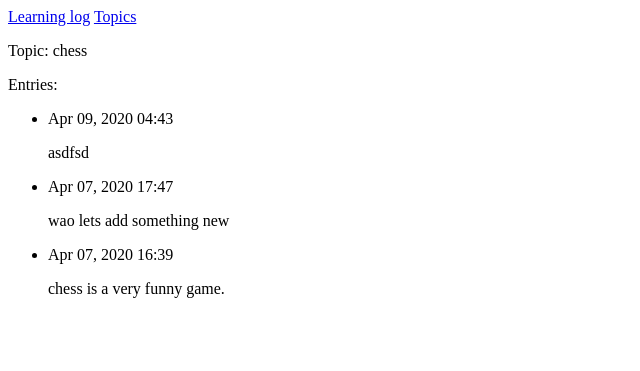
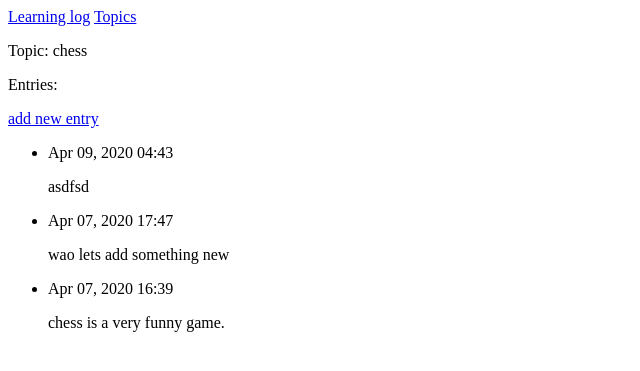
Before and after one commit to Goyalansh/Django_project, a Django app: page /topics/1/ in a window 1280 px wide. Shown: the top 371 px of the page, without its empty margins (0-640 px from the left). Run offline with Django 3.2, Linux system fonts and the light colour scheme; data comes from the database, SQL or seed files in the repository; both versions use the stored data as it was after the commit.

Commit message:
added entries field

```diff
--- a/learning_logs/templates/learning_logs/topic.html
+++ b/learning_logs/templates/learning_logs/topic.html
@@ -2,6 +2,11 @@
 {% block content %}
  <p>Topic: {{ topic }}</p>
  <p>Entries:</p>
+ <p>
+  <a href="{% url 'learning_logs:new_entry' topic.id %}">add new entry</a>
+ </p>
+
+
  <ul>
  {% for entry in entries %}
  <li>
--- a/learning_logs/urls.py
+++ b/learning_logs/urls.py
@@ -12,5 +12,7 @@ urlpatterns = [
     url(r'^new_topic/$', views.new_topic, name='new_topic'),
     # Detail page for a single topic
     url(r'^topics/(?P<topic_id>\d+)/$', views.topic, name = 'topic'),
+    #Page for adding a new entry
+    url(r'^new_entry/(?P<topic_id>\d+)/$', views.new_entry, name='new_entry'),
 
 ]
--- a/learning_logs/views.py
+++ b/learning_logs/views.py
@@ -45,3 +45,24 @@ def topic(request, topic_id):
     entries = topic.entry_set.order_by('-date_added')
     context = {'topic': topic, 'entries': entries}
     return render(request, 'learning_logs/topic.html', context)
+
+def new_entry(request, topic_id):
+    """Add a new entry for a particular topic"""
+    topic = Topic.objects.get(id=topic_id)
+
+    if request.method != 'post':
+        # No data submitted; create a blank form.
+        form = EntryForm()
+    else:
+        # Post data submitted; process data.
+        form = EntryForm(data=request.POST)
+        if form.is_valid():
+            new_entry = form.save(commit = False)
+            new_entry.topic = topic
+            new_entry.save()
+            return HttpResponseRedirect(reverse('learning_logs:topic', args=[topic_id]))
+
+
+    context = {'topic': topic, 'form': form }
+
+    return render(request, 'learning_logs/new_entry.html', context)
```
Also changed, not shown: learning_logs/templates/learning_logs/new_entry.html (added, +14 -0 lines), db.sqlite3, learning_logs/migrations/0005_auto_20200411_2026.py (added), learning_logs/migrations/0006_auto_20200411_2030.py (added).
